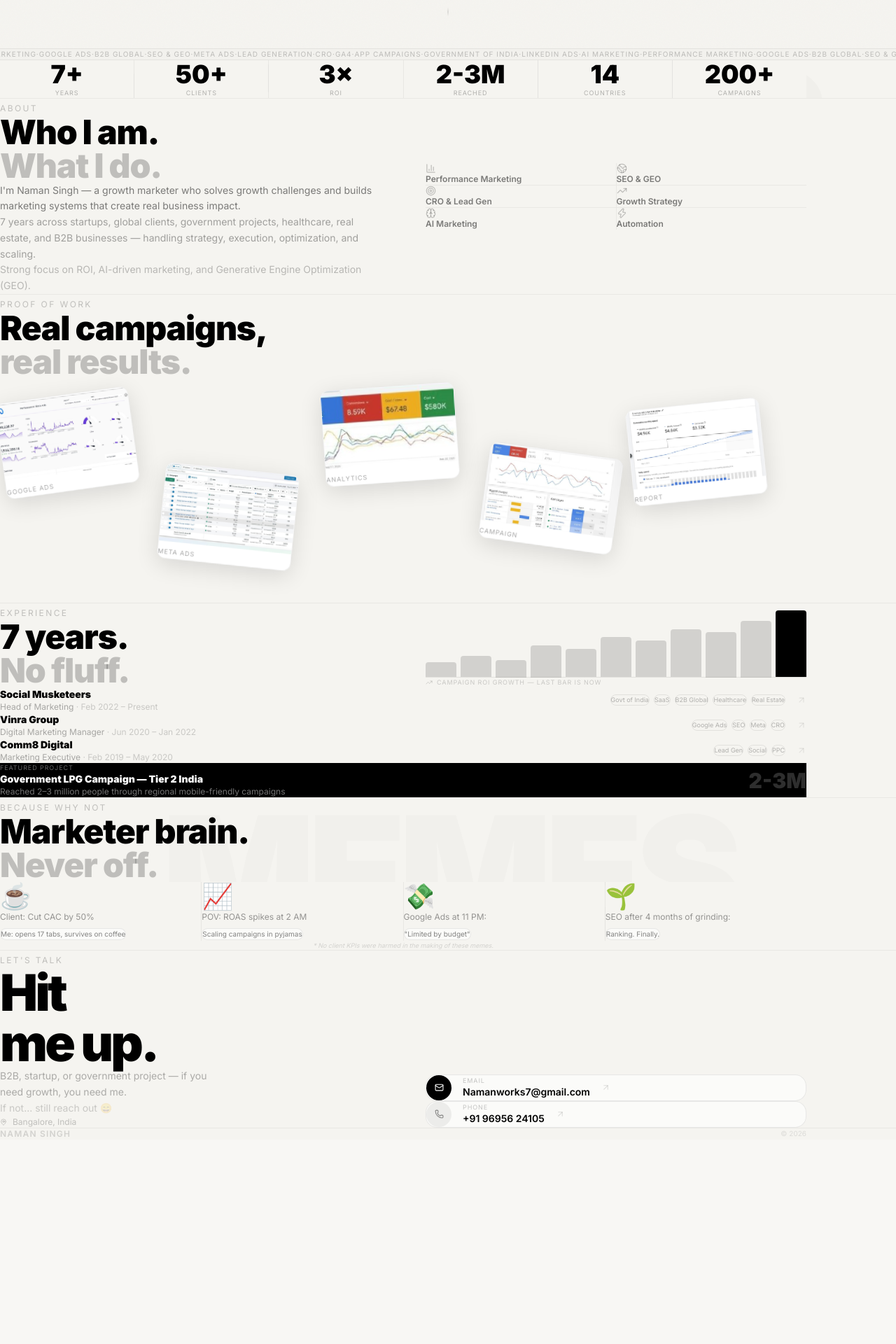
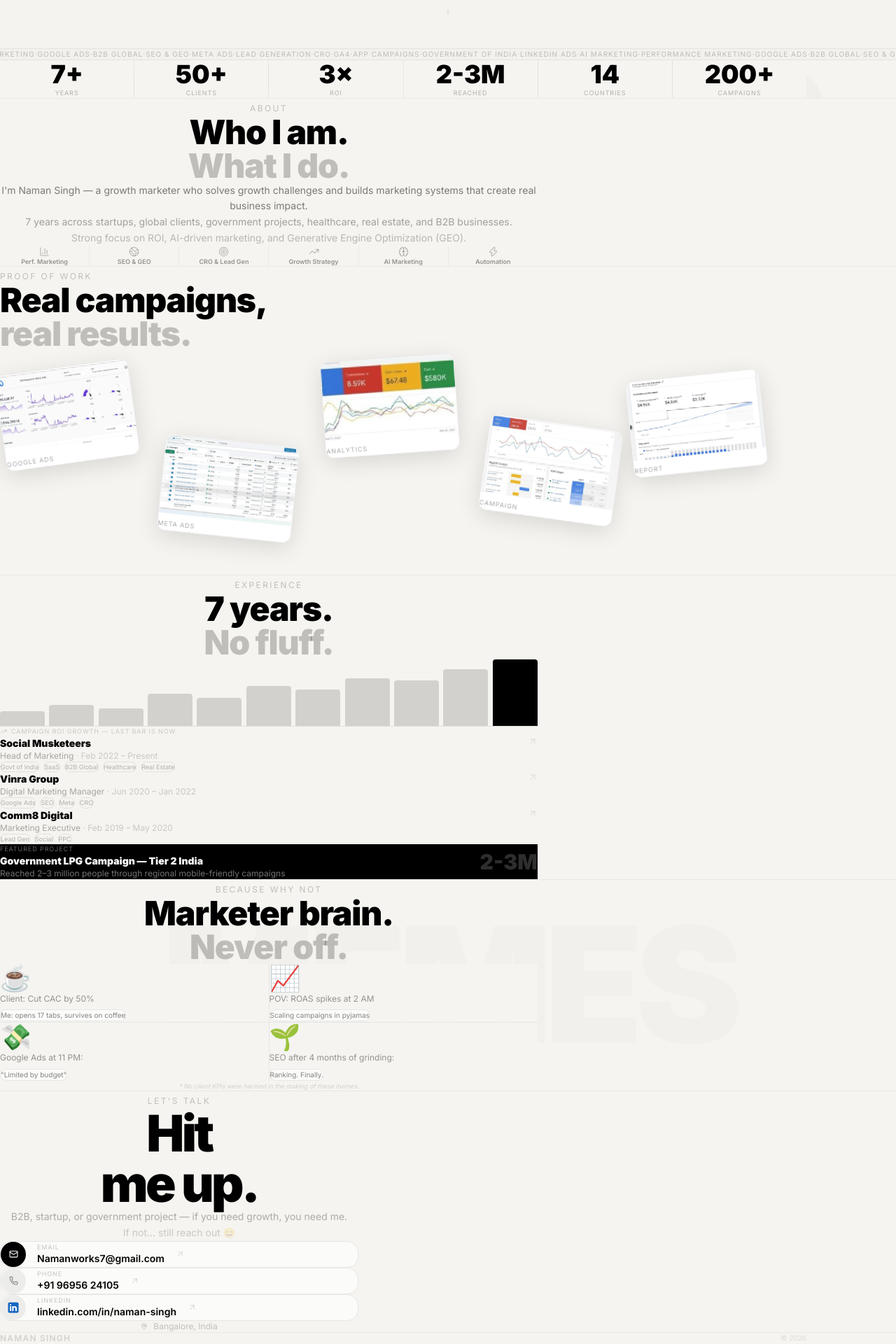
Before and after one commit to Abhi011999/naman-singh-portfolio, a Next.js app: page / in a window 1280 px wide. Shown: the part 731-2651 px from the top of the page at 70% size. Before the commit the page ends 2359 px from the top, so only its background shows below. Built offline with nearby package versions, Linux system fonts and the light colour scheme.

Commit message:
fix: center all sections, single column layout, linkedin in contact

```diff
--- a/app/page.tsx
+++ b/app/page.tsx
@@ -223,25 +223,23 @@ function Stats() {
 function About() {
   return (
     <section className="py-24 px-6 border-b border-black/5">
-      <div className="max-w-6xl mx-auto grid md:grid-cols-2 gap-16 items-center">
-        <motion.div initial={{opacity:0,y:20}} whileInView={{opacity:1,y:0}} viewport={{once:true}}>
+      <div className="max-w-3xl mx-auto text-center">
+        <motion.div initial={{opacity:0,y:20}} whileInView={{opacity:1,y:0}} viewport={{once:true}} className="mb-10">
           <span className="text-xs text-black/22 uppercase tracking-[0.2em]">About</span>
           <h2 className="text-4xl md:text-5xl font-black text-black mt-2 mb-6 leading-none tracking-tight">Who I am.<br/><span className="text-black/22">What I do.</span></h2>
-          <p className="text-sm text-black/50 leading-relaxed mb-4">I&apos;m Naman Singh — a growth marketer who solves growth challenges and builds marketing systems that create real business impact.</p>
-          <p className="text-sm text-black/35 leading-relaxed mb-4">7 years across startups, global clients, government projects, healthcare, real estate, and B2B businesses — handling strategy, execution, optimization, and scaling.</p>
+          <p className="text-sm text-black/50 leading-relaxed mb-3">I&apos;m Naman Singh — a growth marketer who solves growth challenges and builds marketing systems that create real business impact.</p>
+          <p className="text-sm text-black/35 leading-relaxed mb-3">7 years across startups, global clients, government projects, healthcare, real estate, and B2B businesses.</p>
           <p className="text-sm text-black/25 leading-relaxed">Strong focus on ROI, AI-driven marketing, and Generative Engine Optimization (GEO).</p>
         </motion.div>
-        <motion.div initial={{opacity:0}} whileInView={{opacity:1}} viewport={{once:true}} transition={{delay:0.15}}>
-          <div className="grid grid-cols-2 gap-px bg-black/5">
-            {[{icon:BarChart3,l:"Performance Marketing"},{icon:Globe2,l:"SEO & GEO"},{icon:Target,l:"CRO & Lead Gen"},{icon:TrendingUp,l:"Growth Strategy"},{icon:Brain,l:"AI Marketing"},{icon:Zap,l:"Automation"}].map((sk,i)=>(
-              <motion.div key={sk.l} initial={{opacity:0}} whileInView={{opacity:1}} viewport={{once:true}} transition={{delay:i*0.07}}
-                className="bg-[#f5f4f0] p-5 group hover:bg-white transition-colors">
-                <sk.icon size={15} className="text-black/22 mb-3 group-hover:text-black/50 transition-colors"/>
-                <div className="text-xs font-semibold text-black/50">{sk.l}</div>
+        <div className="grid grid-cols-3 md:grid-cols-6 gap-px bg-black/5">
+          {[{icon:BarChart3,l:"Perf. Marketing"},{icon:Globe2,l:"SEO & GEO"},{icon:Target,l:"CRO & Lead Gen"},{icon:TrendingUp,l:"Growth Strategy"},{icon:Brain,l:"AI Marketing"},{icon:Zap,l:"Automation"}].map((sk,i)=>(
+            <motion.div key={sk.l} initial={{opacity:0,y:10}} whileInView={{opacity:1,y:0}} viewport={{once:true}} transition={{delay:i*0.07}}
+              className="bg-[#f5f4f0] p-4 flex flex-col items-center text-center group hover:bg-white transition-colors">
+              <sk.icon size={15} className="text-black/22 mb-2 group-hover:text-black/50 transition-colors"/>
+              <div className="text-[9px] font-semibold text-black/40">{sk.l}</div>
             </motion.div>
           ))}
         </div>
-        </motion.div>
       </div>
     </section>
   );
@@ -313,39 +311,39 @@ function ChartBars() {
 function Work() {
   return (
     <section id="work" className="py-24 px-6 border-b border-black/5">
-      <div className="max-w-6xl mx-auto">
-        <div className="grid md:grid-cols-2 gap-16 mb-14 items-end">
-          <motion.div initial={{opacity:0,y:20}} whileInView={{opacity:1,y:0}} viewport={{once:true}}>
+      <div className="max-w-3xl mx-auto">
+        <motion.div initial={{opacity:0,y:20}} whileInView={{opacity:1,y:0}} viewport={{once:true}} className="text-center mb-10">
           <span className="text-xs text-black/22 uppercase tracking-[0.2em]">Experience</span>
           <h2 className="text-4xl md:text-5xl font-black text-black mt-2 leading-none tracking-tight">7 years.<br/><span className="text-black/22">No fluff.</span></h2>
         </motion.div>
-          <motion.div initial={{opacity:0}} whileInView={{opacity:1}} viewport={{once:true}} transition={{delay:0.2}}>
+        <motion.div initial={{opacity:0}} whileInView={{opacity:1}} viewport={{once:true}} transition={{delay:0.15}} className="mb-10">
           <ChartBars/>
         </motion.div>
-        </div>
         <div className="space-y-px bg-black/5">
           {jobs.map((j,i)=>(
-            <motion.div key={j.co} initial={{opacity:0,x:-16}} whileInView={{opacity:1,x:0}} viewport={{once:true}} transition={{delay:i*0.1}}
-              className="bg-[#f5f4f0] px-7 py-6 flex flex-col md:flex-row md:items-center gap-4 hover:bg-white transition-colors group">
-              <div className="flex-1">
-                <div className="text-sm font-black text-black mb-0.5">{j.co}</div>
+            <motion.div key={j.co} initial={{opacity:0,y:10}} whileInView={{opacity:1,y:0}} viewport={{once:true}} transition={{delay:i*0.1}}
+              className="bg-[#f5f4f0] px-6 py-5 hover:bg-white transition-colors group">
+              <div className="flex items-start justify-between gap-4 mb-2">
+                <div>
+                  <div className="text-sm font-black text-black">{j.co}</div>
                   <div className="text-xs text-black/32">{j.role} <span className="text-black/18">· {j.period}</span></div>
+                </div>
+                <ArrowUpRight size={14} className="text-black/8 group-hover:text-black/30 transition-colors flex-shrink-0 mt-0.5"/>
               </div>
               <div className="flex flex-wrap gap-1.5">
                 {j.tags.map(t=>(
                   <span key={t} className="text-[9px] text-black/28 border border-black/8 px-2.5 py-1 rounded-full">{t}</span>
                 ))}
               </div>
-              <ArrowUpRight size={14} className="text-black/8 group-hover:text-black/30 transition-colors hidden md:block flex-shrink-0"/>
             </motion.div>
           ))}
         </div>
         <motion.div initial={{opacity:0,y:20}} whileInView={{opacity:1,y:0}} viewport={{once:true}} transition={{delay:0.2}} className="mt-px">
-          <div className="bg-black px-7 py-6 flex flex-col md:flex-row md:items-center gap-4">
-            <div className="flex-1">
+          <div className="bg-black px-6 py-5 flex items-center justify-between gap-4">
+            <div>
               <div className="text-[9px] text-white/40 uppercase tracking-widest mb-1">Featured Project</div>
-              <div className="text-sm font-black text-white mb-0.5">Government LPG Campaign — Tier 2 India</div>
-              <div className="text-xs text-white/45">Reached 2–3 million people through regional mobile-friendly campaigns</div>
+              <div className="text-sm font-black text-white">Government LPG Campaign — Tier 2 India</div>
+              <div className="text-xs text-white/45 mt-0.5">Reached 2–3 million people through regional mobile-friendly campaigns</div>
             </div>
             <div className="text-3xl font-black text-white/18 flex-shrink-0">2-3M</div>
           </div>
@@ -361,12 +359,12 @@ function Memes() {
       <div className="absolute inset-0 flex items-center justify-center pointer-events-none overflow-hidden">
         <span className="text-[18vw] font-black text-black/[0.016] tracking-tighter select-none leading-none">MEMES</span>
       </div>
-      <div className="max-w-6xl mx-auto relative z-10">
-        <motion.div initial={{opacity:0,y:20}} whileInView={{opacity:1,y:0}} viewport={{once:true}} className="mb-12">
+      <div className="max-w-3xl mx-auto relative z-10">
+        <motion.div initial={{opacity:0,y:20}} whileInView={{opacity:1,y:0}} viewport={{once:true}} className="text-center mb-12">
           <span className="text-xs text-black/22 uppercase tracking-[0.2em]">Because why not</span>
           <h2 className="text-4xl md:text-5xl font-black text-black mt-2 leading-none tracking-tight">Marketer brain.<br/><span className="text-black/22">Never off.</span></h2>
         </motion.div>
-        <div className="grid grid-cols-2 md:grid-cols-4 gap-px bg-black/5">
+        <div className="grid grid-cols-2 gap-px bg-black/5">
           {memes.map((m,i)=>(
             <motion.div key={i} initial={{opacity:0,scale:0.96}} whileInView={{opacity:1,scale:1}} viewport={{once:true}} transition={{delay:i*0.08}}
               whileHover={{scale:1.02,backgroundColor:"rgba(255,255,255,0.8)"}}
@@ -386,18 +384,15 @@ function Memes() {
 function Contact() {
   return (
     <section id="contact" className="py-32 px-6">
-      <div className="max-w-6xl mx-auto">
-        <div className="grid md:grid-cols-2 gap-16 items-end">
+      <div className="max-w-lg mx-auto text-center">
         <motion.div initial={{opacity:0,y:30}} whileInView={{opacity:1,y:0}} viewport={{once:true}}>
           <span className="text-xs text-black/22 uppercase tracking-[0.2em]">Let&apos;s talk</span>
-            <h2 className="text-5xl md:text-7xl font-black text-black mt-2 leading-none tracking-tighter">Hit<br/>me up.</h2>
-            <p className="text-black/30 text-sm mt-5 max-w-xs leading-relaxed">
+          <h2 className="text-5xl md:text-7xl font-black text-black mt-2 mb-4 leading-none tracking-tighter">Hit<br/>me up.</h2>
+          <p className="text-black/30 text-sm mb-8 leading-relaxed">
             B2B, startup, or government project — if you need growth, you need me.<br/>
             <span className="text-black/18">If not... still reach out 😄</span>
           </p>
-            <div className="flex items-center gap-2 mt-4"><MapPin size={10} className="text-black/22"/><span className="text-xs text-black/22">Bangalore, India</span></div>
-          </motion.div>
-          <motion.div initial={{opacity:0,y:30}} whileInView={{opacity:1,y:0}} viewport={{once:true}} transition={{delay:0.15}} className="space-y-3">
+          <div className="space-y-3 text-left">
             <motion.a href="mailto:Namanworks7@gmail.com" whileHover={{scale:1.015}} whileTap={{scale:0.985}}
               className="group flex items-center gap-4 p-5 border border-black/8 hover:border-black/18 bg-white/60 hover:bg-white transition-all rounded-2xl">
               <div className="w-9 h-9 rounded-full bg-black flex items-center justify-center flex-shrink-0"><Mail size={13} className="text-white"/></div>
@@ -416,8 +411,23 @@ function Contact() {
               </div>
               <ArrowUpRight size={13} className="ml-auto text-black/12 group-hover:text-black/35 transition-colors"/>
             </motion.a>
+            <motion.a href="https://www.linkedin.com/in/naman-singh-b87b2920a/" target="_blank" whileHover={{scale:1.015}} whileTap={{scale:0.985}}
+              className="group flex items-center gap-4 p-5 border border-black/8 hover:border-black/18 bg-white/60 hover:bg-white transition-all rounded-2xl">
+              <div className="w-9 h-9 rounded-full bg-black/6 flex items-center justify-center flex-shrink-0">
+                <img src="/linkedin.svg" alt="LinkedIn" className="w-5 h-5"/>
+              </div>
+              <div>
+                <div className="text-[9px] text-black/22 uppercase tracking-widest mb-0.5">LinkedIn</div>
+                <div className="text-sm font-semibold text-black">linkedin.com/in/naman-singh</div>
+              </div>
+              <ArrowUpRight size={13} className="ml-auto text-black/12 group-hover:text-black/35 transition-colors"/>
+            </motion.a>
+          </div>
+          <div className="flex items-center justify-center gap-2 mt-6">
+            <MapPin size={10} className="text-black/22"/>
+            <span className="text-xs text-black/22">Bangalore, India</span>
+          </div>
         </motion.div>
-        </div>
       </div>
     </section>
   );
```
Lines whose indentation alone changed are shown as unchanged.
